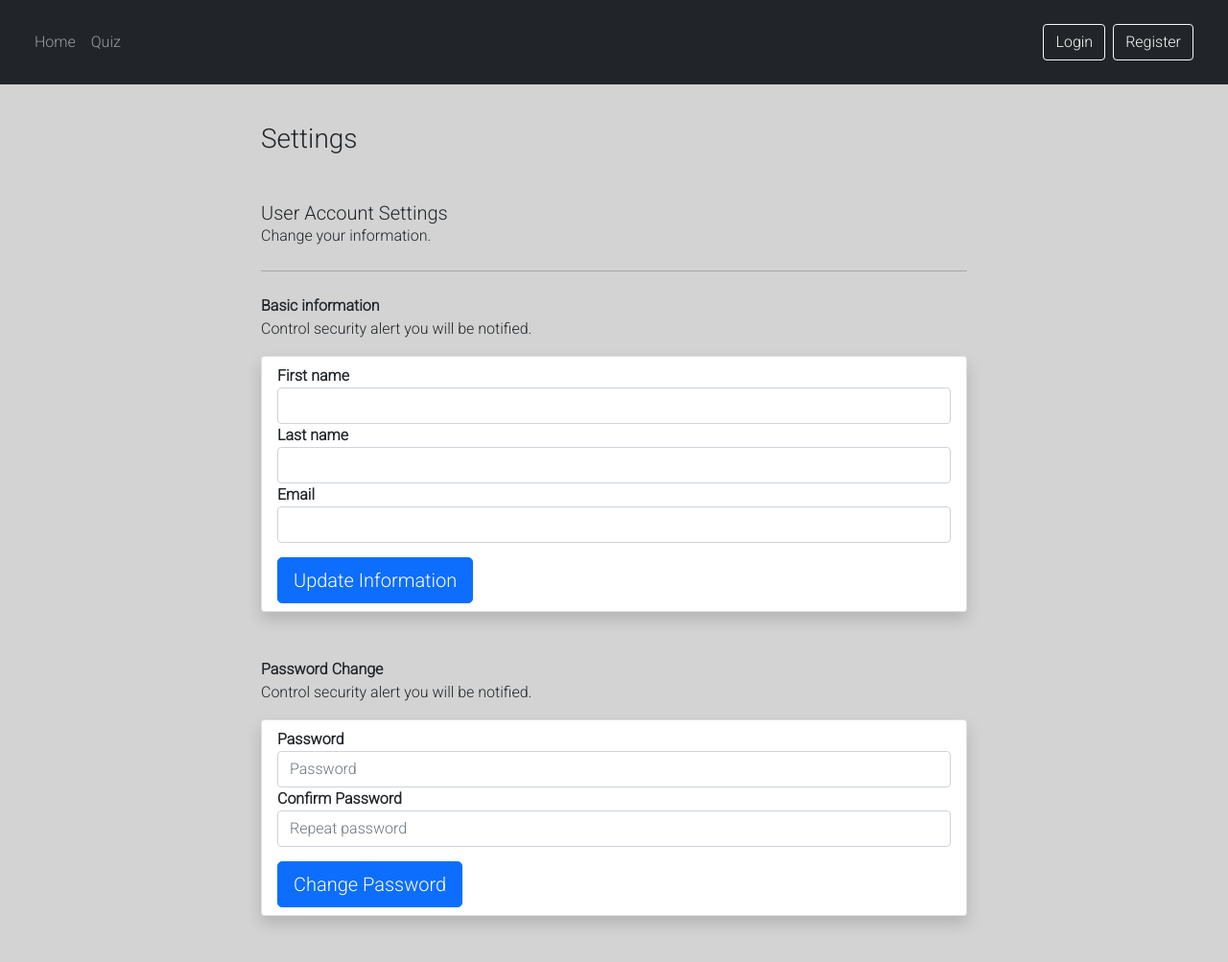
After one commit to Code-Institute-Submissions/mariodragun-Milestone-3-Code-Institute_SepResub, a Flask app: template quiz/templates/accounts/settings.html in a window 1280 px wide. The commit adds this page. Shown: the whole page at 96% size. Run offline with Flask 2, Linux system fonts and the light colour scheme; the template is opened without the code that fills it: values that come from a table or form of the project are taken from there, others are empty; some libraries are stand-ins or nearby versions.

Commit message:
Added settings page with both views and templates

```diff
--- a/quiz/forms.py
+++ b/quiz/forms.py
@@ -64,3 +64,52 @@ class LoginForm(Form):
             validators.DataRequired(message="Password is required."),
         ],
     )
+
+
+class AccountChangeInformationBasicForm(Form):
+    """Form to allow user change some basic information."""
+
+    # first name field
+    first_name = StringField(
+        "First name", validators=[validators.Length(max=50)]
+    )
+
+    # last name field
+    last_name = StringField(
+        "Last name", validators=[validators.Length(max=75)]
+    )
+
+    # email field
+    email = StringField(
+        "Email",
+        validators=[
+            validators.Email(message="Enter valid email"),
+            validators.DataRequired(message="Email is required"),
+        ],
+    )
+
+
+class AccountChangeInformationPasswordForm(Form):
+    """Form to allow user change password."""
+
+    # password field
+    password = PasswordField(
+        "Password",
+        validators=[
+            validators.Length(min=10, max=45),
+            validators.DataRequired(message="Password is required"),
+            validators.EqualTo(
+                fieldname="confirm_password",
+                message="Entered passwords do not match",
+            ),
+        ],
+    )
+
+    # confirm password field, which should be the same as the password field
+    confirm_password = PasswordField(
+        "Confirm Password",
+        validators=[
+            validators.Length(min=10, max=45),
+            validators.DataRequired("Confirm password is required."),
+        ],
+    )
--- /dev/null
+++ b/quiz/static/css/accounts/settings.css
@@ -0,0 +1,7 @@
+#settings {
+    margin-top: 40px;
+}
+
+#password-change  button, #basic-user-info-change button {
+    margin-top: 15px;
+}
--- /dev/null
+++ b/quiz/templates/accounts/settings.html
@@ -0,0 +1,69 @@
+{% extends "base.html" %}
+
+{% block title %} Quiz - Settings {% endblock %}
+
+{% block extra_styles %}
+    <link rel="stylesheet" href="../assets/css/accounts/settings.css">
+{% endblock %}
+
+{% block body %}
+    {% from "includes/_formhelpers.html" import render_field %}
+
+    <div class="row justify-content-center" id="settings">
+
+        {% include "components/flash_messages.html" %}
+
+        <div class="col-12 col-lg-10 col-xl-8 mx-auto">
+            <h2 class="h3 mb-4 page-title">Settings</h2>
+            <div class="my-4" id="basic-user-info-change">
+                <h5 class="mb-0 mt-5">User Account Settings</h5>
+                <p>Change your information.</p>
+                <hr class="my-4" />
+                <strong class="mb-0">Basic information</strong>
+                <p>Control security alert you will be notified.</p>
+                <div class="list-group mb-5 shadow">
+                    <div class="list-group-item">
+                        <div class="row align-items-center">
+                            <form method="post" action="/settings/basic-info-change" class="form-settings">
+                                <div class="item">
+                                    {{ render_field(form_basic.first_name, placeholder_text=user.first_name, prefil_value=user.first_name, class="form-control") }}
+                                </div>
+                                <div class="item">
+                                    {{ render_field(form_basic.last_name, placeholder_text=user.last_name, prefil_value=user.last_name, class="form-control") }}
+                                </div>
+                                <div class="item">
+                                    {{ render_field(form_basic.email, placeholder_text=user.email, prefil_value=user.email, class="form-control") }}
+                                </div>
+
+                                <button class="btn btn-lg btn-primary btn-block btn-signin" type="submit">Update Information</button>
+                            </form>
+                        </div>
+                    </div>
+                </div>
+            </div>
+
+            <div class="my-4" id="password-change">
+                <strong class="mb-0">Password Change</strong>
+                <p>Control security alert you will be notified.</p>
+                <div class="list-group mb-5 shadow">
+                    <div class="list-group-item">
+                        <div class="row align-items-center">
+                            <form method="post" action="/settings/password-change/" class="form-settings">
+                                <div class="item">
+                                    {{ render_field(form_password.password, placeholder_text="Password", type="password", class="form-control") }}
+                                </div>
+
+                                <div class="item">
+                                    {{ render_field(form_password.confirm_password, type="password", placeholder_text="Repeat password", class="form-control") }}
+                                </div>
+
+                                <button class="btn btn-lg btn-primary btn-block btn-signin" type="submit">Change Password</button>
+                            </form>
+                        </div>
+                    </div>
+                </div>
+            </div>
+        </div>
+
+    </div>
+{% endblock body %}
--- a/quiz/templates/components/navbar_header.html
+++ b/quiz/templates/components/navbar_header.html
@@ -27,7 +27,7 @@
                                 <span class="user-icon"><i class="fas fa-user-circle"></i></span>{{g.user.username}}
                             </a>
                             <ul class="dropdown-menu" aria-labelledby="dropdown03">
-                                <li><a class="dropdown-item" href="#">Settings</a></li>
+                                <li><a class="dropdown-item" href="/settings/">Settings</a></li>
                                 {% if g.user.is_admin %}
                                     <li><a class="dropdown-item" href="/admin/">Admin</a></li>
                                 {% endif %}
--- a/quiz/templates/includes/_formhelpers.html
+++ b/quiz/templates/includes/_formhelpers.html
@@ -1,10 +1,17 @@
-{% macro render_field(field, type, placeholder_text) %}
+{% macro render_field(field, type, placeholder_text, prefil_value) %}
 	<b>{{ field.label }}</b>
-
-	{% if type == "password" %}
-		{{ field(type="password", placeholder=placeholder_text, **kwargs)|safe }}
+	{% if prefil_value %}
+		{% if type == "password" %}
+			{{ field(type="password", placeholder=placeholder_text, value=prefil_value, **kwargs)|safe }}
+		{% else %}
+			{{ field(placeholder=placeholder_text, value=prefil_value, **kwargs)|safe }}
+		{% endif %}
 	{% else %}
-		{{ field(placeholder=placeholder_text, **kwargs)|safe }}
+		{% if type == "password" %}
+			{{ field(type="password", placeholder=placeholder_text, **kwargs)|safe }}
+		{% else %}
+			{{ field(placeholder=placeholder_text, **kwargs)|safe }}
+		{% endif %}
 	{% endif %}
 
 	{% if field.errors %}
--- a/quiz/views.py
+++ b/quiz/views.py
@@ -1,4 +1,9 @@
-from .forms import RegisterForm, LoginForm
+from .forms import (
+    RegisterForm,
+    LoginForm,
+    AccountChangeInformationBasicForm,
+    AccountChangeInformationPasswordForm,
+)
 from flask import (
     session,
     request,
@@ -136,6 +141,136 @@ def logout():
     return redirect(url_for("login"))
 
 
+@app.route("/settings/", methods=["GET"])
+def account_settings():
+    """Basic Account settings logic, in which user will be able to preview base
+    user information and be able to change it, if needed.
+    """
+
+    # see if user is in global object - if not redirect to login
+    if not g.user:
+        return redirect(url_for("login"))
+
+    # declare both forms which will be used on the settings page
+    form_basic = AccountChangeInformationBasicForm(request.form)
+    form_password = AccountChangeInformationPasswordForm(request.form)
+
+    # render settings template
+    return render_template(
+        "accounts/settings.html",
+        user=g.user,
+        form_basic=form_basic,
+        form_password=form_password,
+    )
+
+
+@app.route("/settings/password-change/", methods=["POST"])
+def account_password_change():
+    """Route for password change, will only accept POST requests, and on
+    success it will return back flash success message.
+    """
+
+    # see if user is in global object - if not redirect to login
+    if not g.user:
+        return redirect(url_for("login"))
+
+    # defining both forms which are on the settings views but we will use
+    # only form_password here
+    form_basic = AccountChangeInformationBasicForm(request.form)
+    form_password = AccountChangeInformationPasswordForm(request.form)
+
+    if form_password.validate():
+        password = form_password.password.data
+        confirm_password = form_password.confirm_password.data
+
+        # check if supplied password is the same as confirm_password
+        # if not then return flash message error
+        if password != confirm_password:
+            flash(
+                "Missmatch in the password/confirm password values.", "danger"
+            )
+            return redirect(url_for("account_settings"))
+
+        # generate hash password
+        hashed_password = generate_password_hash(password, method="sha256")
+        user = g.user
+
+        # update and store user
+        user.password = hashed_password
+        user.save()
+
+        # prepare a success flash message and output it to setting
+        flash("Password successfully changed.", "sucess")
+        return redirect(url_for("account_settings"))
+
+    # render settings template with all forms
+    return render_template(
+        "accounts/settings.html",
+        user=g.user,
+        form_basic=form_basic,
+        form_password=form_password,
+    )
+
+
+@app.route("/settings/basic-info-change/", methods=["POST"])
+def account_basic_info_change():
+    """Route for basic information change, will only accept POST requests, and on
+    success it will return back flash success message.
+    """
+
+    def email_is_already_in_use(email):
+        # Check if email is alredy used by some other user, and return bool
+        # value
+        user = User.objects(email=email).first()
+        if user and user.id != g.user.id:
+            return True
+        return False
+
+    # see if user is in global object - if not redirect to login
+    if not g.user:
+        return redirect(url_for("login"))
+
+    # defining both forms which are on the settings views but we will use
+    # only form_basic here
+    form_basic = AccountChangeInformationBasicForm(request.form)
+    form_password = AccountChangeInformationPasswordForm(request.form)
+
+    if form_basic.validate():
+        # get email from form data
+        email = form_basic.email.data
+
+        # check if email is in use, or if is not supplied in the form
+        if email and email_is_already_in_use(email=email) or not email:
+            # if email is not supplied report error
+            flash(
+                f"Unable to change to {email} because it is already used by\
+                    other user.",
+                "danger",
+            )
+            return redirect(url_for("account_settings"))
+
+        # get user from global object
+        user = g.user
+
+        # set and store new user information
+        user.first_name = form_basic.first_name.data
+        user.last_name = form_basic.last_name.data
+        user.email = email
+        user.save()
+
+        # set success flash message and redirect back output to settings
+        flash("Basic user information successfully changed.", "success")
+        return redirect(url_for("account_settings"))
+
+    # render form with user and all other forms
+    return render_template(
+        "accounts/settings.html",
+        user=g.user,
+        form_basic=form_basic,
+        form_password=form_password,
+    )
+
+
 @app.route("/", methods=["GET"])
 def index():
     return render_template("index.html")
```
